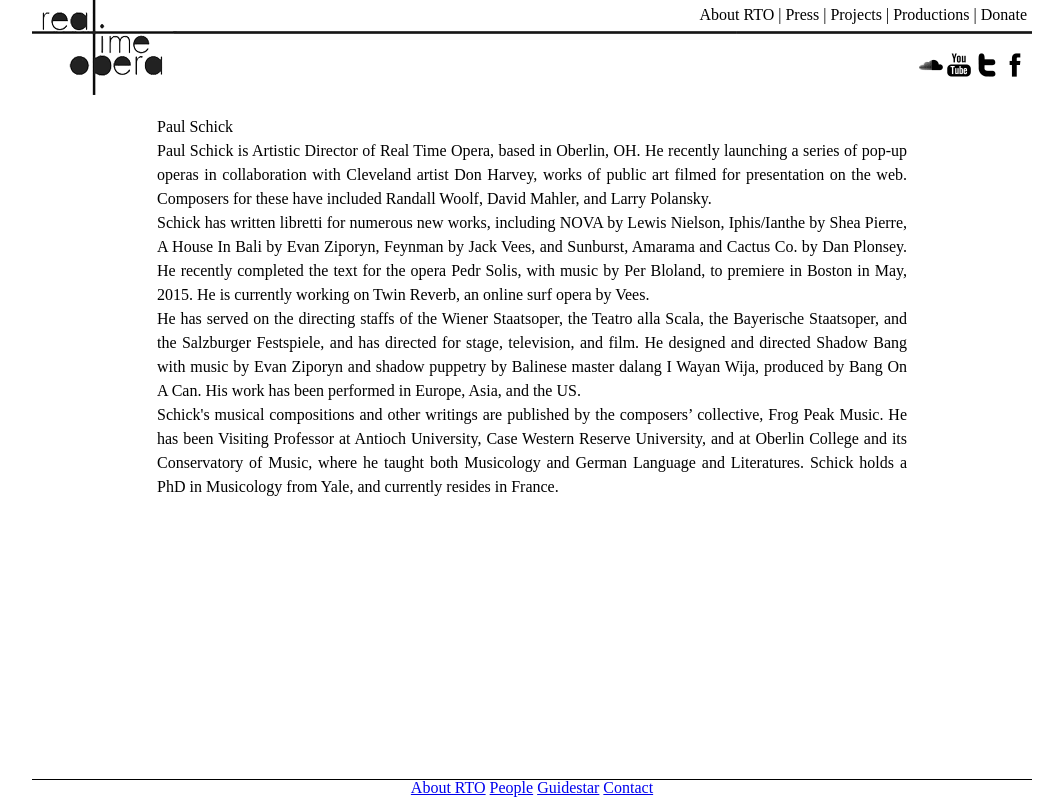
After one commit to baroquebloke/RTO, a Flask app: page /people in a window 1280 px wide. The commit adds this page. Shown: the whole page, without its empty margins (108-1171 px from the left). Run offline with Flask 2, Linux system fonts and the light colour scheme; some libraries are stand-ins or nearby versions.

Commit message:
adding more cantent

```diff
--- a/static/style.css
+++ b/static/style.css
@@ -96,8 +96,8 @@ header {
 }
 #home_link {
 	position: absolute;
-	height: 100px;
-	width: 125px;
+	height: 95px;
+	width: 130px;
 }
 menu #nav {
 	text-align: justify;
--- a/templates/layouts/base.html
+++ b/templates/layouts/base.html
@@ -70,6 +70,8 @@
 				{% endblock %}
 				{% block donate %}
 				{% endblock %}
+				{% block people %}
+				{% endblock %}
 			</div>
 		</div>
 		<footer>
@@ -78,7 +80,7 @@
 					<a href="/about">About RTO</a>
 				</li>
 				<li>
-					<a href="/press">People</a>
+					<a href="/people">People</a>
 				</li>
 				<li>
 					<a href="/donate">Guidestar</a>
--- /dev/null
+++ b/templates/pages/people.html
@@ -0,0 +1,39 @@
+{% extends "/layouts/base.html" %}
+
+{% block people %}
+<h1>
+	Paul Schick
+</h1>
+<h2>
+	Paul Schick is Artistic Director of Real Time Opera, based in Oberlin, OH. He
+	recently launching a series of pop-up operas in collaboration with Cleveland
+	artist Don Harvey, works of public art filmed for presentation on the web.
+	Composers for these have included Randall Woolf, David Mahler, and Larry
+	Polansky.
+</h2>
+<h2>
+	Schick has written libretti for numerous new works, including NOVA by Lewis
+	Nielson, Iphis/Ianthe by Shea Pierre, A House In Bali by Evan Ziporyn,
+	Feynman by Jack Vees, and Sunburst, Amarama and Cactus Co. by Dan Plonsey.
+	He recently completed the text for the opera Pedr Solis, with music by Per
+	Bloland, to premiere in Boston in May, 2015. He is currently working on Twin
+	Reverb, an online surf opera by Vees.
+</h2>
+<h2>
+	He has served on the directing staffs of the Wiener Staatsoper, the Teatro
+	alla Scala, the Bayerische Staatsoper, and the Salzburger Festspiele, and has
+	directed for stage, television, and film.  He designed and directed Shadow
+	Bang with music by Evan Ziporyn and shadow puppetry by Balinese master dalang
+	I Wayan Wija, produced by Bang On A Can.  His work has been performed in
+	Europe, Asia, and the US.
+</h2>
+<h2>
+	Schick's musical compositions and other writings are published by the
+	composers’ collective, Frog Peak Music.  He has been Visiting Professor at
+	Antioch University, Case Western Reserve University, and at Oberlin College
+	and its Conservatory of Music, where he taught both Musicology and German
+	Language and Literatures.  Schick holds a PhD in Musicology from Yale, and
+	currently resides in France.
+</h2>
+</h2>
+{% endblock %}
```
Also changed, not shown: templates/pages/press.html (+37 -0 lines), static/owl-carousel/owl.carousel.js, 4 other files.
